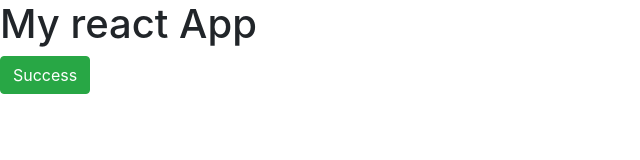
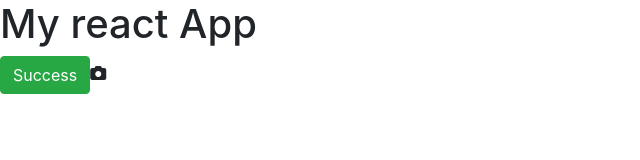
Before and after one commit to joelethan/MERN-Course, a React (Create React App) app in the folder client/: page / in a window 1280 px wide. Shown: the top 160 px of the page, without its empty margins (0-640 px from the left). Built offline with nearby package versions, Linux system fonts and the light colour scheme.

Commit message:
Add fontawesome but only for online

```diff
--- a/client/public/index.html
+++ b/client/public/index.html
@@ -35,6 +35,7 @@
   <body>
     <noscript>You need to enable JavaScript to run this app.</noscript>
     <div id="root"></div>
+    <script src="https://use.fontawesome.com/acc23653df.js"></script>
     <!--
       This HTML file is a template.
       If you open it directly in the browser, you will see an empty page.
--- a/client/src/App.js
+++ b/client/src/App.js
@@ -8,6 +8,7 @@ function App() {
       <header className="App-header">
         <h1>My react App</h1>
         <Button variant="success">Success</Button>
+        <i className="fas fa-camera"></i>
       </header>
     </div>
   );
```
